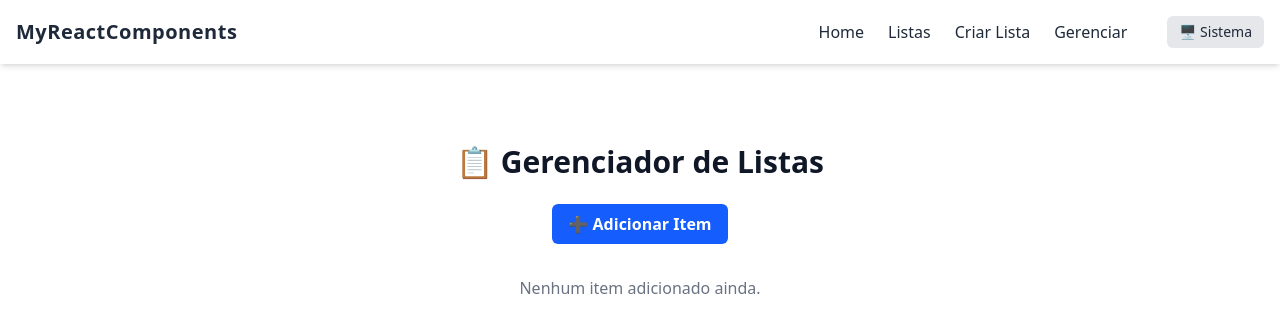
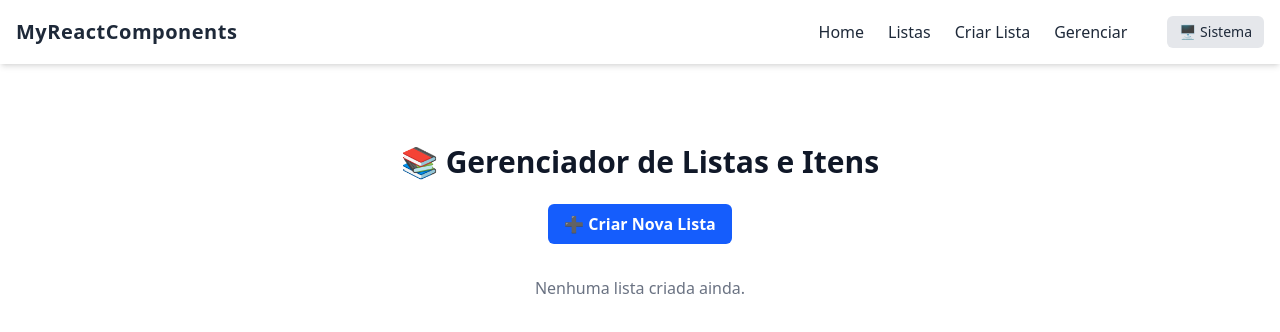
Before and after one commit to N41LL1W/my-react-components, a React (Vite) app: page /list in a window 1280 px wide. Shown: the top 332 px of the page. Built offline with nearby package versions, Linux system fonts and the light colour scheme.

Commit message:
fix: corrigida duplicação de listas e adicionado suporte a itens dentro de cada lista

```diff
--- a/src/pages/lists/ListPage.tsx
+++ b/src/pages/lists/ListPage.tsx
@@ -1,3 +1,21 @@
+// ------------------------------------------------------------
+// 📄 ListPage.tsx
+// ------------------------------------------------------------
+// Esta página exibe listas personalizadas, e dentro de cada lista,
+// o usuário pode adicionar itens. Cada lista é composta por:
+//   - Um nome e descrição
+//   - Vários itens internos
+//
+// ⚙️ Recursos atuais:
+//  - Criar múltiplas listas
+//  - Adicionar itens dentro de cada lista
+//  - Mostrar alertas de sucesso
+//
+// 🧱 Próximos passos possíveis:
+//  - Editar e excluir listas/itens
+//  - Persistência com LocalStorage
+// ------------------------------------------------------------
+
 import { useState } from "react";
 import Header from "../../components/layout/Header";
 import { Button } from "../../components/ui/Button";
@@ -5,90 +23,176 @@ import Card from "../../components/ui/Card";
 import Alert from "../../components/ui/Alert";
 import { ListForm } from "../../components/lists/ListForm";
 
-/**
- * 🗂️ Página: ListPage
- * - Exibe uma lista de itens (simples, em memória)
- * - Permite adicionar novos via ListForm
- * - Mostra mensagens de sucesso com Alert
- */
+// ------------------------------------------------------------
+// 🔹 Tipos de dados usados
+// ------------------------------------------------------------
+interface Item {
+  name: string;
+  description: string;
+}
+
+interface List {
+  id: number;
+  name: string;
+  description: string;
+  items: Item[];
+}
+
 export default function ListPage() {
-  // Estado da lista de itens
-  const [items, setItems] = useState<
-    { name: string; description: string }[]
-  >([]);
+  // ------------------------------------------------------------
+  // 🔸 Estados principais
+  // ------------------------------------------------------------
 
-  // Estado para controlar se o formulário está aberto
+  // Todas as listas criadas
+  const [lists, setLists] = useState<List[]>([]);
+
+  // Lista atualmente selecionada para adicionar itens
+  const [activeListId, setActiveListId] = useState<number | null>(null);
+
+  // Controla a exibição do formulário de nova lista
   const [isFormOpen, setIsFormOpen] = useState(false);
 
-  // Estado para mensagens temporárias
+  // Mensagem temporária para feedback (usada em Alert)
   const [message, setMessage] = useState<string | null>(null);
 
-  /**
-   * 🔹 Manipula o envio do formulário
-   * - Adiciona o item à lista
-   * - Fecha o formulário
-   * - Mostra um alerta de sucesso
-   */
-  const handleAddItem = (data: { name: string; description: string }) => {
-    setItems((prev) => [...prev, data]);
+  // ------------------------------------------------------------
+  // 🔹 Adiciona uma nova lista
+  // ------------------------------------------------------------
+  const handleAddList = (data: { name: string; description: string }) => {
+    const newList: List = {
+      id: Date.now(),
+      name: data.name,
+      description: data.description,
+      items: [],
+    };
+
+    setLists((prev) => [...prev, newList]);
     setIsFormOpen(false);
-    setMessage(`✅ Item "${data.name}" adicionado com sucesso!`);
+    setMessage(`✅ Lista "${data.name}" criada com sucesso!`);
   };
 
-  /**
-   * 🔹 Cancela o formulário
-   */
+  // ------------------------------------------------------------
+  // 🔹 Adiciona um item dentro de uma lista específica
+  // ------------------------------------------------------------
+  const handleAddItemToList = (listId: number, item: Item) => {
+    setLists((prevLists) =>
+      prevLists.map((list) =>
+        list.id === listId
+          ? { ...list, items: [...list.items, item] }
+          : list
+      )
+    );
+
+    setActiveListId(null);
+    setMessage(`📝 Item "${item.name}" adicionado à lista!`);
+  };
+
+  // ------------------------------------------------------------
+  // 🔹 Cancela formulário de criação (lista ou item)
+  // ------------------------------------------------------------
   const handleCancelForm = () => {
     setIsFormOpen(false);
+    setActiveListId(null);
   };
 
-  /**
-   * 🔹 Fecha o alerta
-   */
+  // ------------------------------------------------------------
+  // 🔹 Fecha o alerta de mensagem
+  // ------------------------------------------------------------
   const handleCloseAlert = () => {
     setMessage(null);
   };
 
   return (
     <div className="min-h-screen bg-white dark:bg-gray-900 text-gray-900 dark:text-gray-100 transition-colors duration-300">
-      {/* Navbar fixa */}
+      {/* 🔹 Cabeçalho fixo no topo */}
       <Header />
 
-      {/* Conteúdo principal */}
+      {/* 🔹 Conteúdo principal */}
       <main className="pt-20 p-8">
         <h1 className="text-3xl font-bold mb-6 text-center">
-          📋 Gerenciador de Listas
+          📚 Gerenciador de Listas e Itens
         </h1>
 
-        {/* Exibe alerta de sucesso */}
+        {/* ------------------------------------------------------------
+          🔸 Alerta de feedback (sucesso, informação, etc)
+        ------------------------------------------------------------- */}
         {message && (
           <Alert type="success" onClose={handleCloseAlert}>
             {message}
           </Alert>
         )}
 
-        {/* Botão para abrir o formulário */}
-        {!isFormOpen && (
+        {/* ------------------------------------------------------------
+          🔸 Botão para abrir formulário de nova lista
+        ------------------------------------------------------------- */}
+        {!isFormOpen && activeListId === null && (
           <div className="flex justify-center mb-6">
             <Button variant="primary" onClick={() => setIsFormOpen(true)}>
-              ➕ Adicionar Item
+              ➕ Criar Nova Lista
             </Button>
           </div>
         )}
 
-        {/* Formulário de criação */}
+        {/* ------------------------------------------------------------
+          🔸 Formulário para criar nova lista
+        ------------------------------------------------------------- */}
         {isFormOpen && (
-          <ListForm onSubmit={handleAddItem} onCancel={handleCancelForm} />
+          <ListForm onSubmit={handleAddList} onCancel={handleCancelForm} />
         )}
 
-        {/* Lista de cards */}
-        <div className="max-w-2xl mx-auto space-y-4 mt-8">
-          {items.length === 0 ? (
-            <p className="text-center text-gray-500">Nenhum item adicionado ainda.</p>
+        {/* ------------------------------------------------------------
+          🔸 Exibe todas as listas criadas
+        ------------------------------------------------------------- */}
+        <div className="max-w-3xl mx-auto space-y-6 mt-8">
+          {lists.length === 0 ? (
+            <p className="text-center text-gray-500">
+              Nenhuma lista criada ainda.
+            </p>
           ) : (
-            items.map((item, index) => (
-              <Card key={index} title={item.name}>
-                <p>{item.description || "Sem descrição."}</p>
+            lists.map((list) => (
+              <Card
+                key={list.id}
+                title={list.name}
+                footer={
+                  <div className="flex justify-end space-x-2">
+                    <Button
+                      variant="primary"
+                      onClick={() => setActiveListId(list.id)}
+                    >
+                      ➕ Adicionar Item
+                    </Button>
+                  </div>
+                }
+              >
+                {/* Descrição da lista */}
+                <p className="mb-3 text-gray-700 dark:text-gray-300">
+                  {list.description || "Sem descrição."}
+                </p>
+
+                {/* Itens dentro da lista */}
+                {list.items.length === 0 ? (
+                  <p className="text-sm text-gray-500">Nenhum item ainda.</p>
+                ) : (
+                  <ul className="list-disc list-inside space-y-1">
+                    {list.items.map((item, index) => (
+                      <li key={index} className="pl-2">
+                        <strong>{item.name}</strong> — {item.description}
+                      </li>
+                    ))}
+                  </ul>
+                )}
+
+                {/* Formulário para adicionar item nesta lista */}
+                {activeListId === list.id && (
+                  <div className="mt-4">
+                    <ListForm
+                      onSubmit={(item) =>
+                        handleAddItemToList(list.id, item)
+                      }
+                      onCancel={handleCancelForm}
+                    />
+                  </div>
+                )}
               </Card>
             ))
           )}
```
